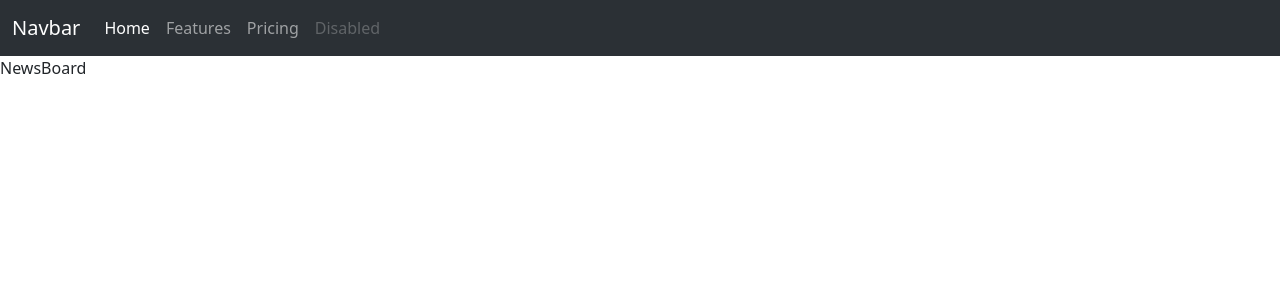
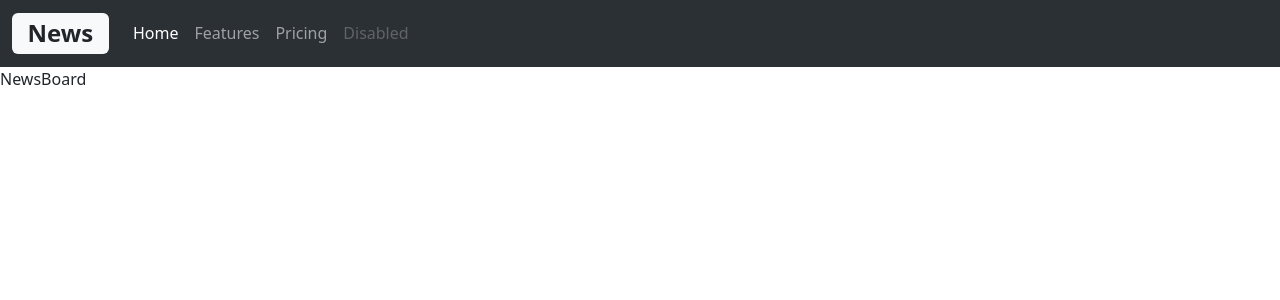
Before and after one commit to G3RGES/react-news-app, a React (Vite) app: page / in a window 1280 px wide. Shown: the top 300 px of the page. Built offline with nearby package versions, Linux system fonts and the light colour scheme.

Commit message:
Update Navbar.jsx

```diff
--- a/src/Components/Navbar.jsx
+++ b/src/Components/Navbar.jsx
@@ -6,7 +6,7 @@ const Navbar = () => {
     >
       <div className="container-fluid">
         <a className="navbar-brand" href="#">
-          Navbar
+          <span className="badge bg-light text-dark fs-4">News</span>
         </a>
         <button
           className="navbar-toggler"
```
